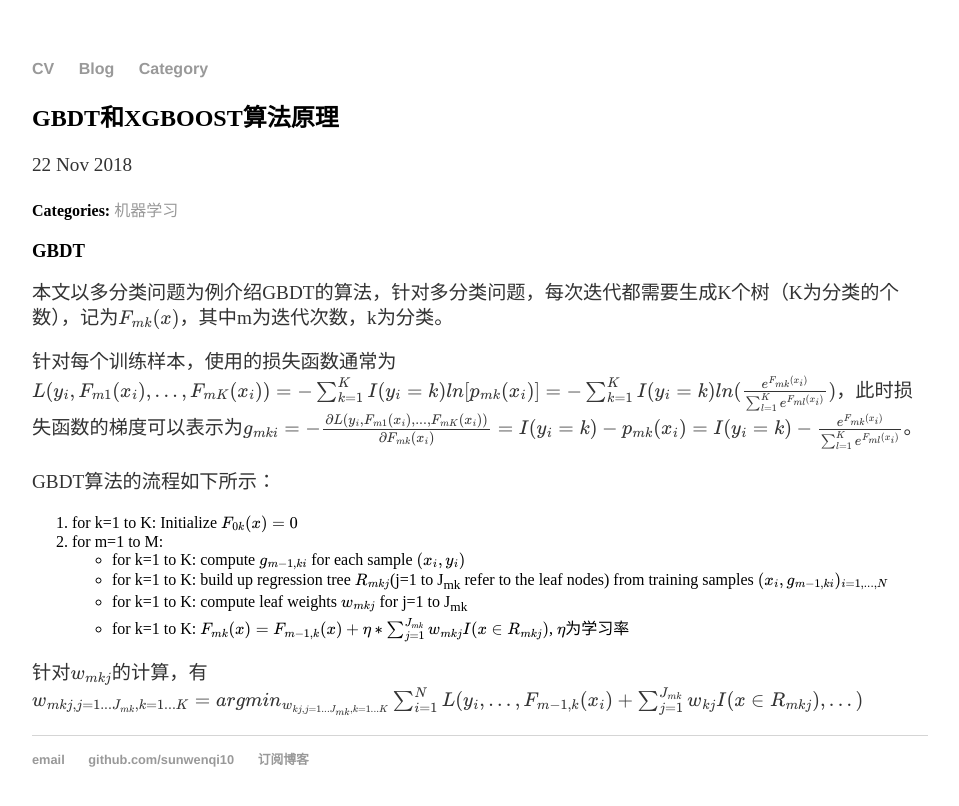
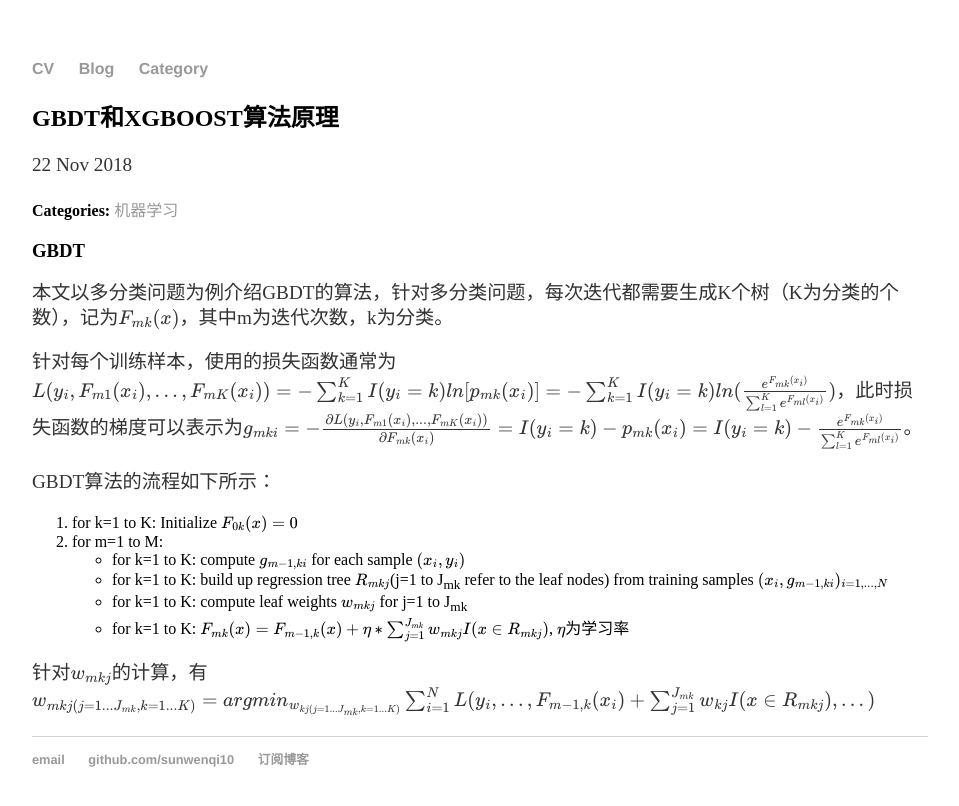
Before and after one commit to sunwenqi10/sunwenqi10.github.io, a Jekyll site: the page built from _posts/2018-11-22-GBDT_and_XGBOOST.md, in a window 1280 px wide. Shown: the top 806 px of the page, without its empty margins (160-1119 px from the left). Built offline with Jekyll 4.4.1, drawn with Linux system fonts in a browser that asks for light colours; formulas are drawn with MathJax 3; comment, search, counter and statistics services are not loaded.

```diff
--- a/_posts/2018-11-22-GBDT_and_XGBOOST.md
+++ b/_posts/2018-11-22-GBDT_and_XGBOOST.md
@@ -19,4 +19,4 @@ GBDT算法的流程如下所示：
   + for k=1 to K: compute leaf weights $$w_{mkj}$$ for j=1 to J<sub>mk</sub>
   + for k=1 to K: $$F_{mk}(x)=F_{m-1,k}(x)+\eta*\sum_{j=1}^{J_{mk}}w_{mkj}I({x}\in{R_{mkj}})$$, $$\eta$$为学习率
 
-针对$$w_{mkj}$$的计算，有$$w_{mkj,j=1...J_{mk},k=1...K}=argmin_{w_{kj,j=1...J_{mk},k=1...K}}\sum_{i=1}^{N}L(y_i, ...,   F_{m-1,k}(x_i)+\sum_{j=1}^{J_{mk}}w_{kj}I({x}\in{R_{mkj}}), ...)$$
+针对$$w_{mkj}$$的计算，有$$w_{mkj(j=1...J_{mk},k=1...K)}=argmin_{w_{kj(j=1...J_{mk},k=1...K)}}\sum_{i=1}^{N}L(y_i, ...,   F_{m-1,k}(x_i)+\sum_{j=1}^{J_{mk}}w_{kj}I({x}\in{R_{mkj}}), ...)$$
```
